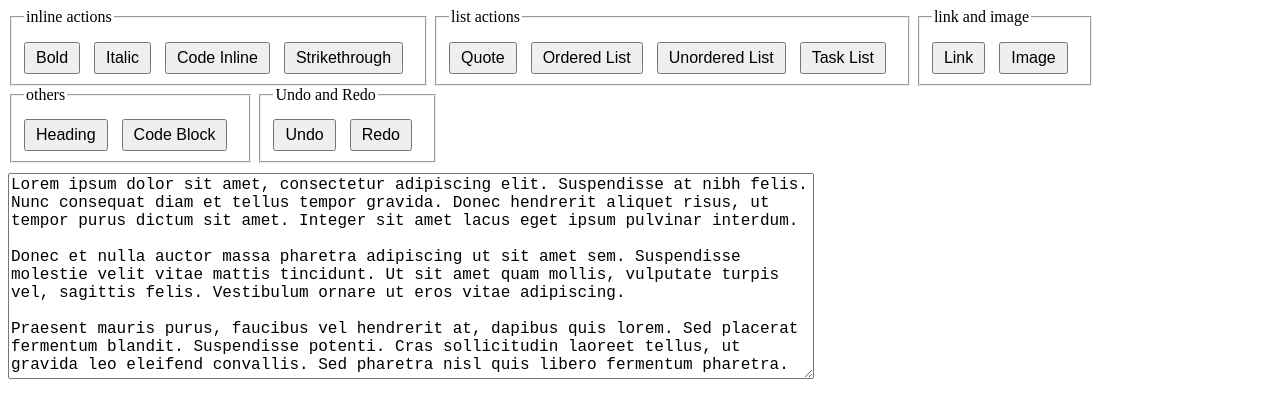
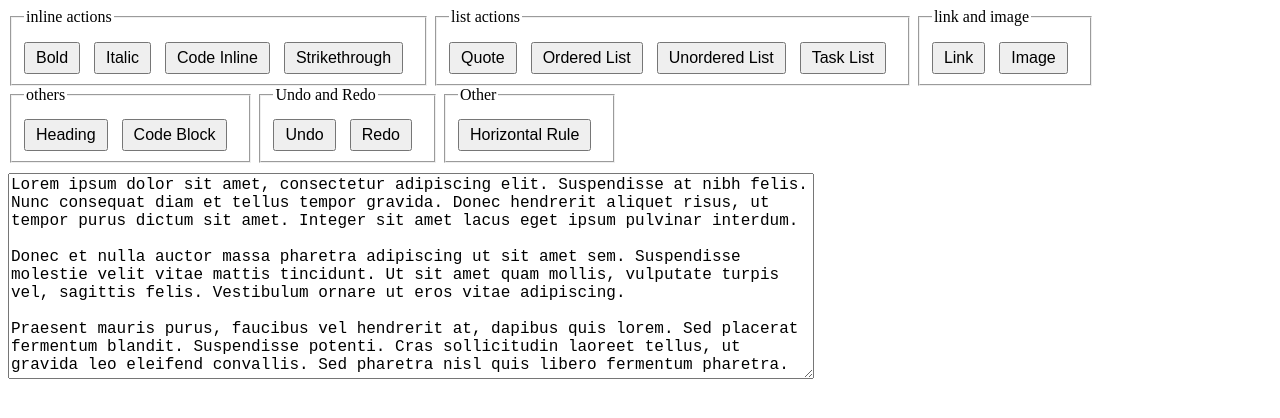
Before and after one commit to lmk123/tinymde, a website with bundled scripts: page index.html in a window 1280 px wide. Built offline with nearby package versions, Linux system fonts and the light colour scheme.

Commit message:
添加 hr 方法

```diff
--- a/index.html
+++ b/index.html
@@ -63,6 +63,10 @@
         <button onclick="md.undo()">Undo</button>
         <button onclick="md.redo()">Redo</button>
       </fieldset>
+      <fieldset>
+        <legend>Other</legend>
+        <button onclick="md.hr()">Horizontal Rule</button>
+      </fieldset>
     </div>
     <textarea spellcheck="false">Lorem ipsum dolor sit amet, consectetur adipiscing elit. Suspendisse at nibh felis. Nunc consequat diam et tellus tempor gravida. Donec hendrerit aliquet risus, ut tempor purus dictum sit amet. Integer sit amet lacus eget ipsum pulvinar interdum.
 
--- a/src/index.ts
+++ b/src/index.ts
@@ -329,8 +329,20 @@ export default class {
     // 还原光标的位置
     this.setSelection(selectionStart + fragment.length, selectionEnd + fragment.length)
 
-    this.saveState()
-    return this
+    return this.saveState()
+  }
+
+  /**
+   * 分隔线。
+   */
+  hr () {
+    const { start, end } = this.padNewline()
+    const { el } = this
+    const { selectionStart } = el
+
+    el.value = insertString(el.value, selectionStart, repeat('\n', start) + '* * *' + repeat('\n', end), el.selectionEnd)
+    this.setSelection(selectionStart + start + 5/* '* * *'.length */ + end)
+    return this.saveState()
   }
 
   /**
```
